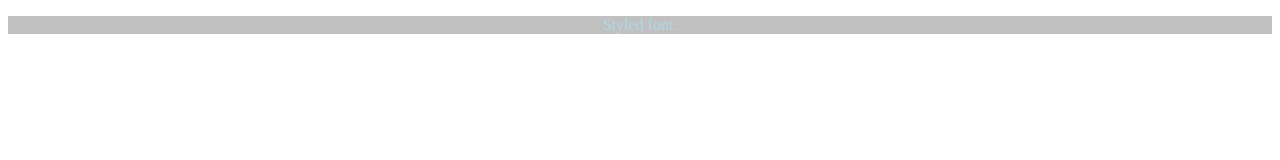
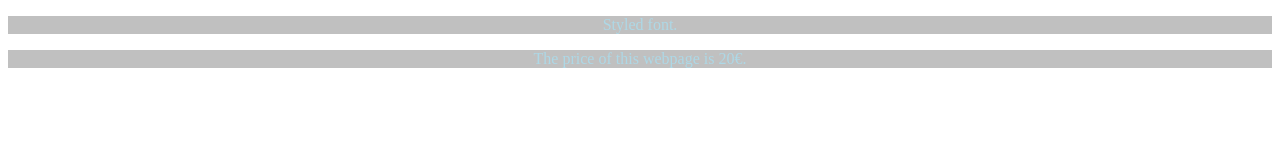
Before and after one commit to AngelV02/HTML-CSS-Projects, a plain HTML site: page Basic_HTML_and_CSS/Basic_HTML_5.html in a window 1280 px wide. Drawn offline with Linux system fonts and the light colour scheme.

Commit message:
Update Basic_HTML_5.html

```diff
--- a/Basic_HTML_and_CSS/Basic_HTML_5.html
+++ b/Basic_HTML_and_CSS/Basic_HTML_5.html
@@ -3,5 +3,6 @@
   <body>
     <link rel = "stylesheet" type = "text/css" href = "Basic_CSS_2.css">
     <p>Styled font.</p>
+    <p>The price of this webpage is 20&euro;.</p>
   </body>
 </html>
```
